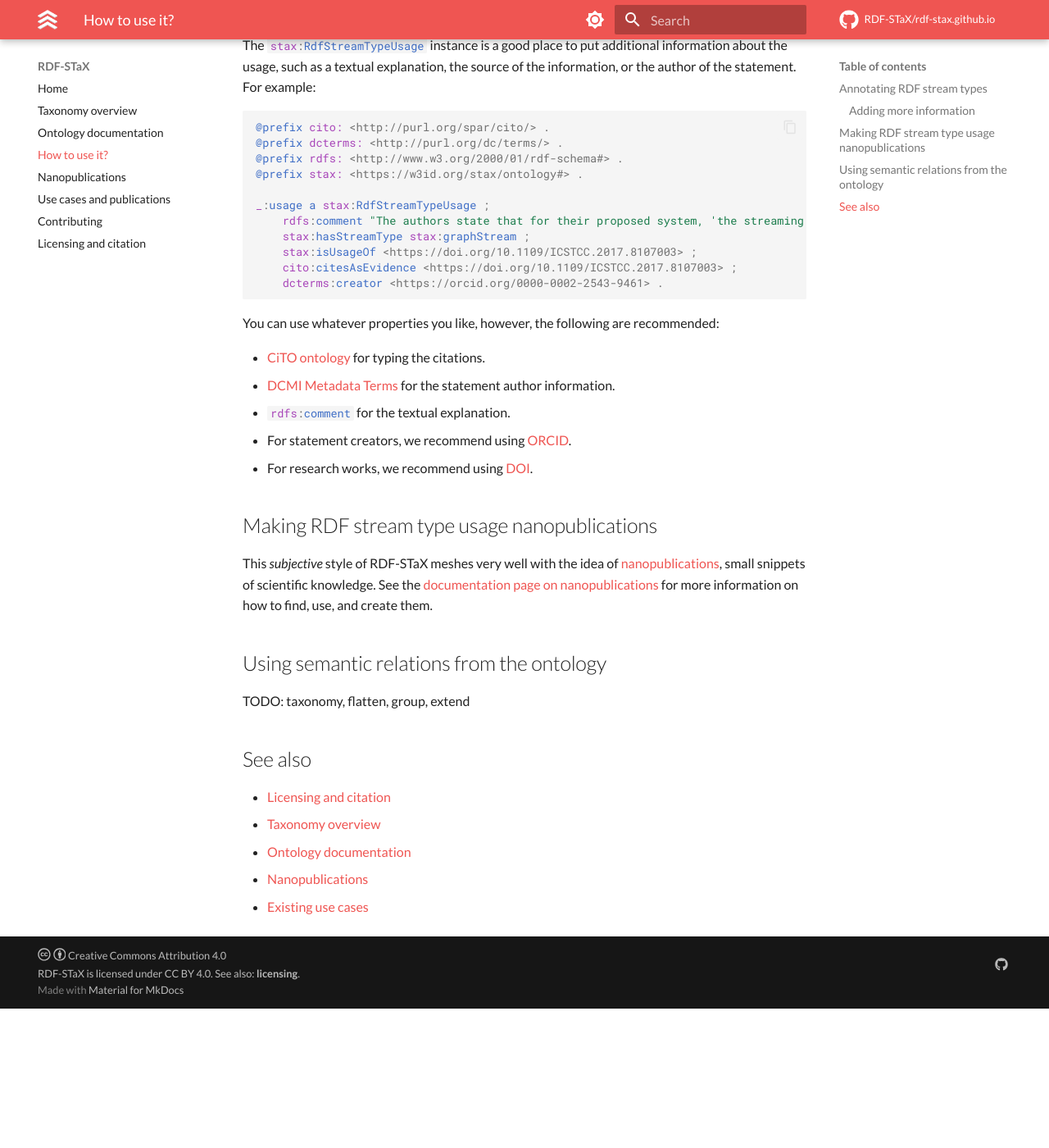
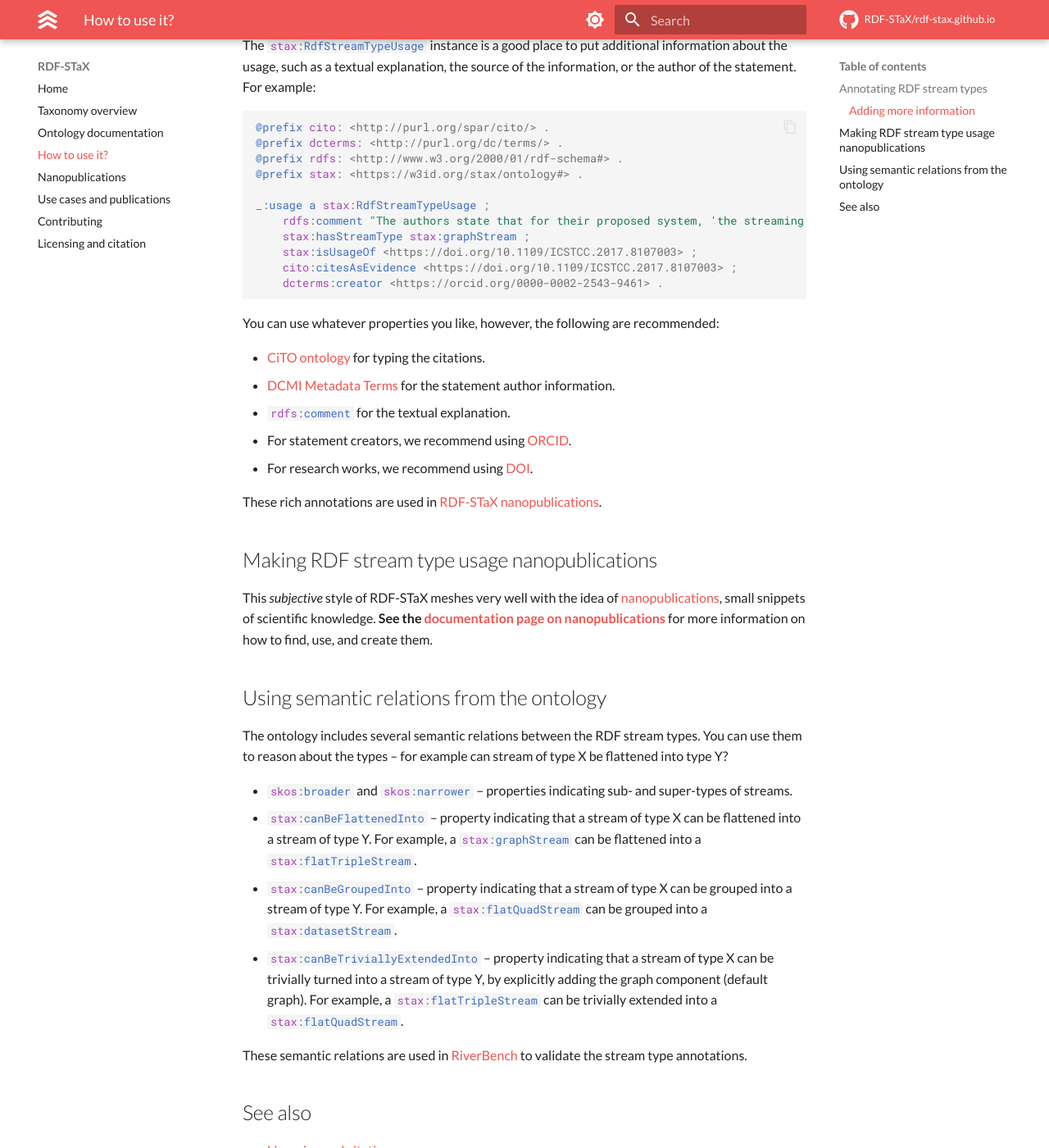
Before and after one commit to RDF-STaX/rdf-stax.github.io, an MkDocs documentation site: the page built from docs/use-it.md, in a window 1280 px wide and 1400 px high, scrolled down 1072 px. Shown: the whole window at 82% size. Built offline with MkDocs 1.6.1 and Material for MkDocs 9.7.7, drawn with Linux system fonts in a browser that asks for light colours; comment, search, counter and statistics services are not loaded; the version menu is left out; before the commit the page ends 2302 px from its top, so only the background shows below that.

Commit message:
Docs: usage info & nanopubs

```diff
--- a/docs/use-it.md
+++ b/docs/use-it.md
@@ -90,7 +90,7 @@ The `#!turtle stax:RdfStreamTypeUsage` instance is a good place to put additiona
 @prefix stax: <https://w3id.org/stax/ontology#> .
 
 _:usage a stax:RdfStreamTypeUsage ;
-    rdfs:comment "The authors state that for their proposed system, 'the streaming element (i.e. a single message) (...) is a set of triples'. Therefore, it uses an RDF graph stream."@en ;
+    rdfs:comment "The authors state that for their proposed system, 'the streaming element (i.e. a single message) (...) is a set of triples'. Therefore, internally it uses an RDF graph stream."@en ;
     stax:hasStreamType stax:graphStream ;
     stax:isUsageOf <https://doi.org/10.1109/ICSTCC.2017.8107003> ;
     cito:citesAsEvidence <https://doi.org/10.1109/ICSTCC.2017.8107003> ;
@@ -105,13 +105,22 @@ You can use whatever properties you like, however, the following are recommended
 - For statement creators, we recommend using [ORCID](https://orcid.org/).
 - For research works, we recommend using [DOI](https://www.doi.org/).
 
+These rich annotations are used in [RDF-STaX nanopublications](nanopubs.md).
+
 ## Making RDF stream type usage nanopublications
 
-This *subjective* style of RDF-STaX meshes very well with the idea of [nanopublications](https://nanopub.net/), small snippets of scientific knowledge. See the [documentation page on nanopublications](nanopubs.md) for more information on how to find, use, and create them.
+This *subjective* style of RDF-STaX meshes very well with the idea of [nanopublications](https://nanopub.net/), small snippets of scientific knowledge. **See the [documentation page on nanopublications](nanopubs.md)** for more information on how to find, use, and create them.
 
 ## Using semantic relations from the ontology
 
-TODO: taxonomy, flatten, group, extend
+The ontology includes several semantic relations between the RDF stream types. You can use them to reason about the types – for example can stream of type X be flattened into type Y?
+
+- `#!turtle skos:broader` and `#!turtle skos:narrower` – properties indicating sub- and super-types of streams.
+- `#!turtle stax:canBeFlattenedInto` – property indicating that a stream of type X can be flattened into a stream of type Y. For example, a `#!turtle stax:graphStream` can be flattened into a `#!turtle stax:flatTripleStream`.
+- `#!turtle stax:canBeGroupedInto` – property indicating that a stream of type X can be grouped into a stream of type Y. For example, a `#!turtle stax:flatQuadStream` can be grouped into a `#!turtle stax:datasetStream`.
+- `#!turtle stax:canBeTriviallyExtendedInto` – property indicating that a stream of type X can be trivially turned into a stream of type Y, by explicitly adding the graph component (default graph). For example, a `#!turtle stax:flatTripleStream` can be trivially extended into a `#!turtle stax:flatQuadStream`.
+
+These semantic relations are used in [RiverBench](uses.md#riverbench) to validate the stream type annotations.
 
 ## See also
 
```
Also changed, not shown: docs/nanopubs.md (+15 -1 lines).
